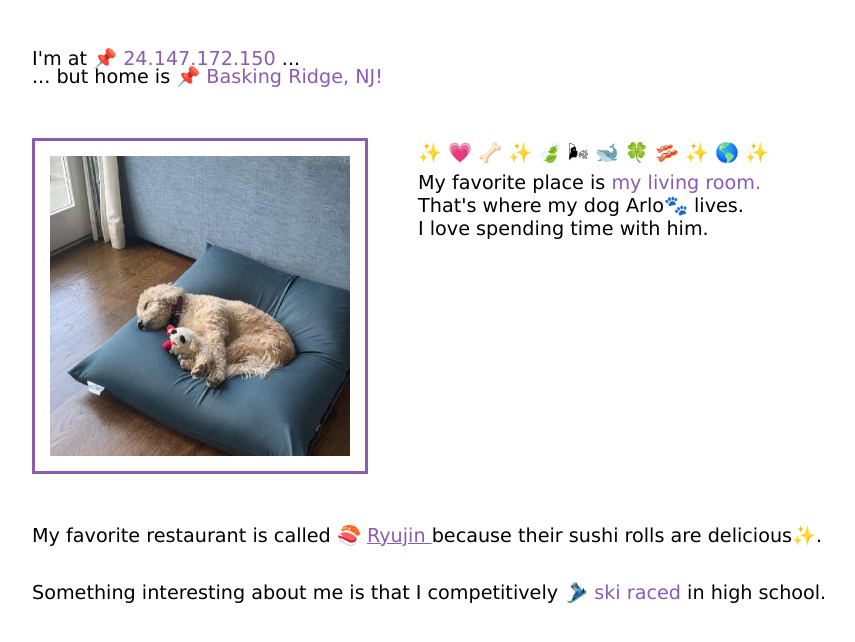
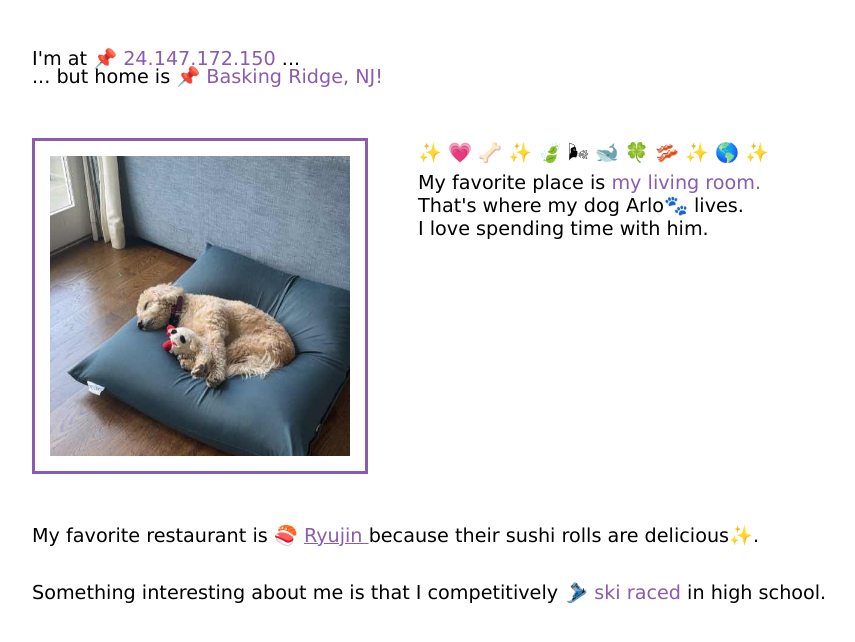
Before and after one commit to tomarisawesome/cs20mari, a plain HTML site: page index.html in a window 1280 px wide. Shown: the part 182-824 px from the top of the page, without its empty margins (76-931 px from the left). Drawn offline with Linux system fonts and the light colour scheme.

Commit message:
Update index.html ryujin message

```diff
--- a/index.html
+++ b/index.html
@@ -72,7 +72,7 @@
 
         <p style="clear: both;">
             <font style="font-family: 'Verdana', sans-serif; font-weight: normal; display: block; margin: 0 100px 5px 100px; font-size: larger;">
-                My favorite restaurant is called &#x1F363;
+                My favorite restaurant is &#x1F363;
 
                     <a href = "https://www.ryujinnj.com/" target=_blank style = "color: #8b5bb0; " >Ryujin
                     </a>
```
